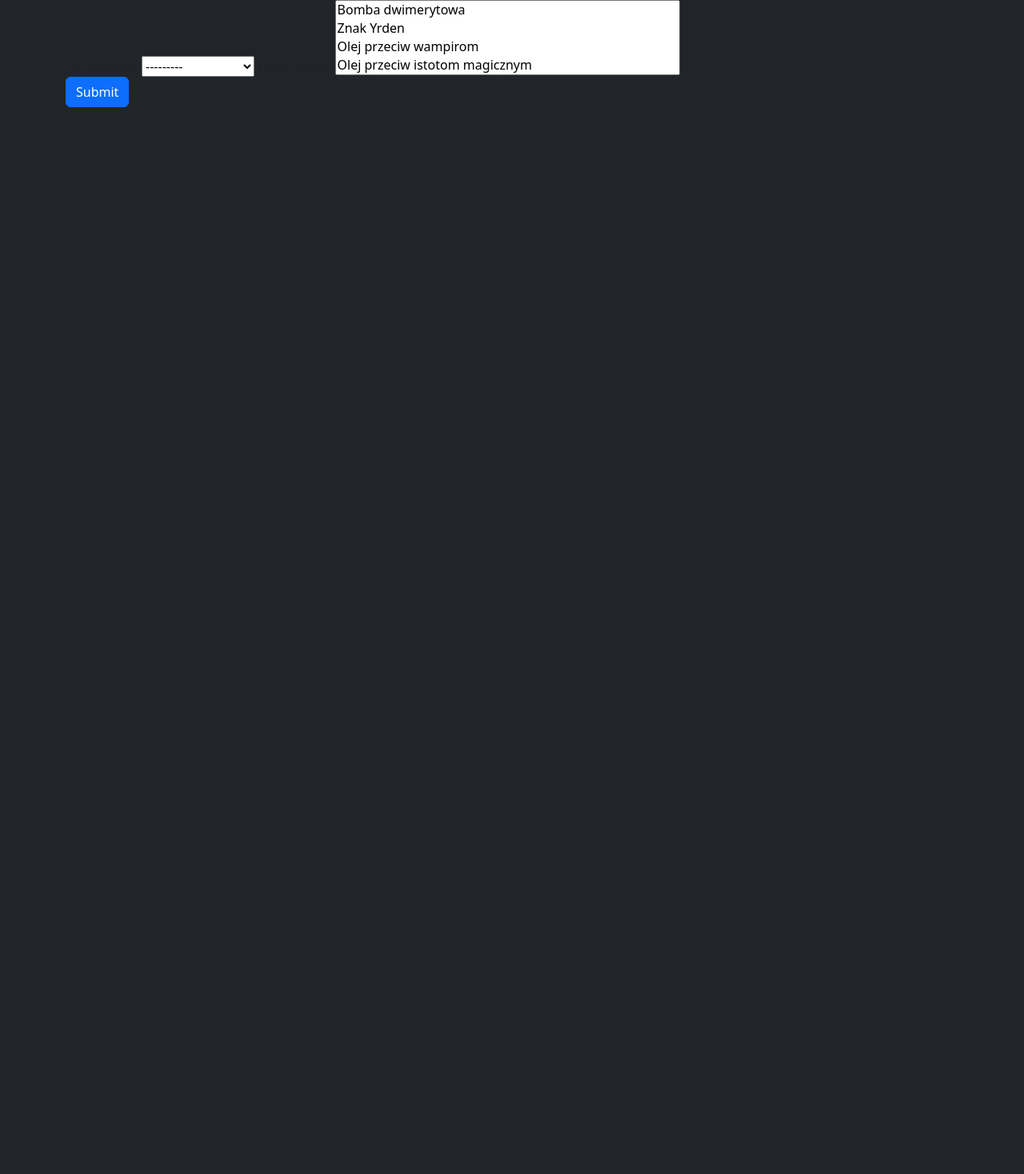
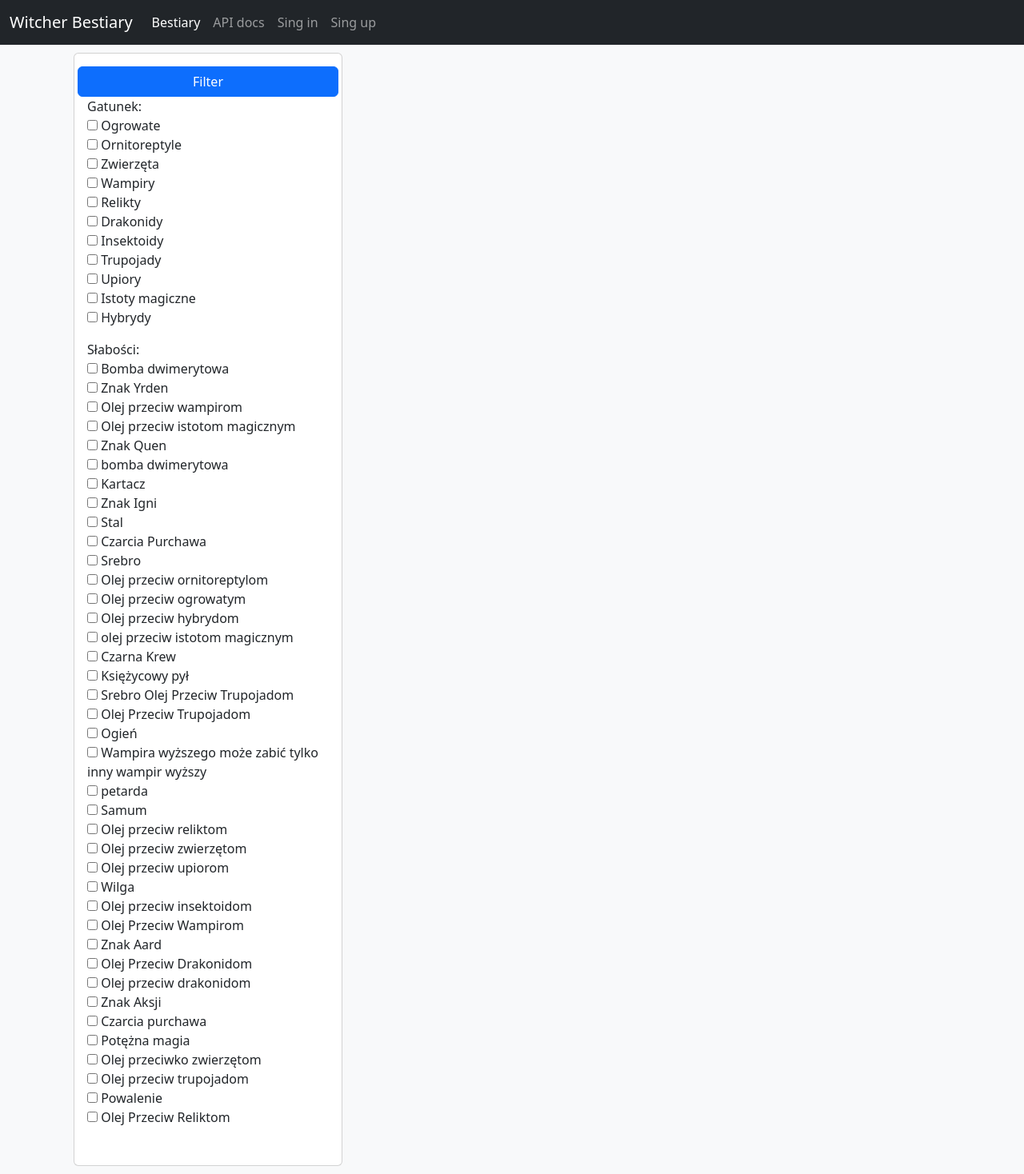
Before and after one commit to MikolajSzawerda/WitcherAPI, a Django app: page /beasts/ in a window 1280 px wide. Shown: the whole page at 80% size. Before the commit the page ends 134 px from the top, so only its background shows below. Run offline with Django 3.2, Linux system fonts and the light colour scheme; data comes from the database, SQL or seed files in the repository; data that the repository does not hold is empty; parts of the project's set-up code (start-up, migrations or seed data) failed here and were passed over; some libraries are stand-ins or nearby versions.

Commit message:
Added navbar and better filter styling

```diff
--- a/bestiary/filters.py
+++ b/bestiary/filters.py
@@ -1,7 +1,19 @@
-from .models import Beast
+from dataclasses import field
+from .models import Beast, Clasification, Weakness
+import django_filters
 from django_filters import FilterSet
+from django import forms
+
 
 class BeastFilter(FilterSet):
+    clasification = django_filters.ModelMultipleChoiceFilter(
+                                                             queryset=Clasification.objects.all(),
+                                                             widget=forms.CheckboxSelectMultiple(),
+                                                             label="Gatunek")
+    weaknesses = django_filters.ModelMultipleChoiceFilter(
+                                                             queryset=Weakness.objects.all(),
+                                                             widget=forms.CheckboxSelectMultiple(),
+                                                             label="Słabości")
     class Meta:
         model = Beast
         fields = ['clasification', 'weaknesses']
--- a/bestiary/static/bestiary/beasts.css
+++ b/bestiary/static/bestiary/beasts.css
@@ -17,3 +17,6 @@
 .inner:hover img{
     transform: scale(1.5);
 }
+#filter-form ul{
+    list-style-type: none;
+}
--- a/bestiary/templates/bestiary/beasts.html
+++ b/bestiary/templates/bestiary/beasts.html
@@ -6,14 +6,26 @@
 {% endblock %}
 
 {% block content %}
+{% include 'bestiary/includes/navigation.html' %}
 <div class="container align-items-center">
-    <form method="get" class="form-horizontal">
-        <div class="form-group">
+    <div class="row">
+        <div class="col-lg-4">
+            <div class="card">
+                <form id="filter-form">
+                    <div class="card-body">
+
+                        <div class="row">
+                            <input type="submit" class="btn btn-primary" value="Filter">
+                        </div>
+                        <div class="row">
                             {{filter.form}}
                         </div>
-        <input type="submit" class="btn btn-primary">
                     </form>
-    <div class="card-deck">
+                    </div>
+            </div>
+        </div>
+        <div class="col">
+            <div class="card-deck justify-content-center">
             {%for b in filter.qs%}
             <div class="card bg-gradient" style="width: 15rem;">
                 <form action="favourite" method="post">
@@ -36,4 +48,6 @@
             {%endfor%}
         </div>
     </div>
+    </div>
+</div>
 {% endblock %}
--- /dev/null
+++ b/bestiary/templates/bestiary/includes/navigation.html
@@ -0,0 +1,27 @@
+<header>
+<nav class="navbar navbar-expand-lg navbar-dark bg-dark">
+    <div class="container-fluid">
+        <a class="navbar-brand" href="#">Witcher Bestiary</a>
+        <button class="navbar-toggler" type="button" data-bs-toggle="collapse" data-bs-target="#navbarNav"
+            aria-controls="navbarNav" aria-expanded="false" aria-label="Toggle navigation">
+            <span class="navbar-toggler-icon"></span>
+        </button>
+        <div class="collapse navbar-collapse" id="navbarNav">
+            <ul class="navbar-nav">
+                <li class="nav-item">
+                    <a class="nav-link active" aria-current="page" href="{% url 'beasts-list' %}">Bestiary</a>
+                </li>
+                <li class="nav-item">
+                    <a class="nav-link" href="#">API docs</a>
+                </li>
+                <li class="nav-item">
+                    <a class="nav-link" href="#">Sing in</a>
+                </li>
+                <li class="nav-item">
+                    <a class="nav-link">Sing up</a>
+                </li>
+            </ul>
+        </div>
+    </div>
+</nav>
+</header>
--- a/templates/base.html
+++ b/templates/base.html
@@ -4,6 +4,7 @@
 
 <!DOCTYPE html>
 <html lang="en">
+
 <head>
     <meta charset="UTF-8">
     <meta http-equiv="X-UA-Compatible" content="IE=edge">
@@ -11,7 +12,9 @@
     <title>{% block page_title%}Bestiary{% endblock %}</title>
     {% block css_files%}{% endblock %}
 </head>
-<body class="bg-dark">
+
+<body class="bg-light">
     {% block content %}{% endblock %}
 </body>
+
 </html>
--- a/witcherapi/settings.py
+++ b/witcherapi/settings.py
@@ -25,7 +25,7 @@
 # SECURITY WARNING: don't run with debug turned on in production!
 DEBUG = True
 
-ALLOWED_HOSTS = []
+ALLOWED_HOSTS = ['192.168.1.104']
 
 
 # Application definition
```
Also changed, not shown: bestiary/templates/bestiary/beast.html (+9 -4 lines). Lines whose indentation alone changed are shown as unchanged.
